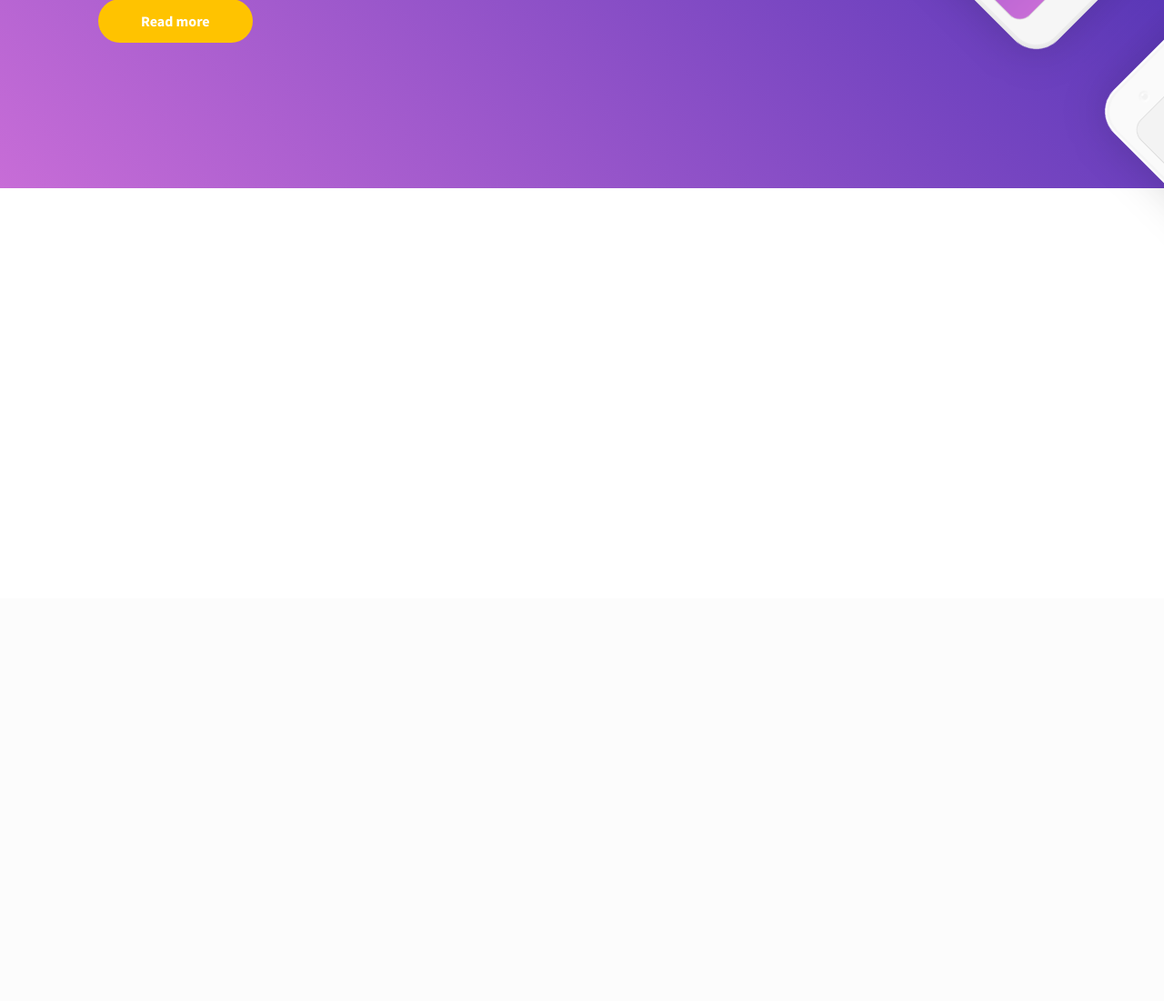
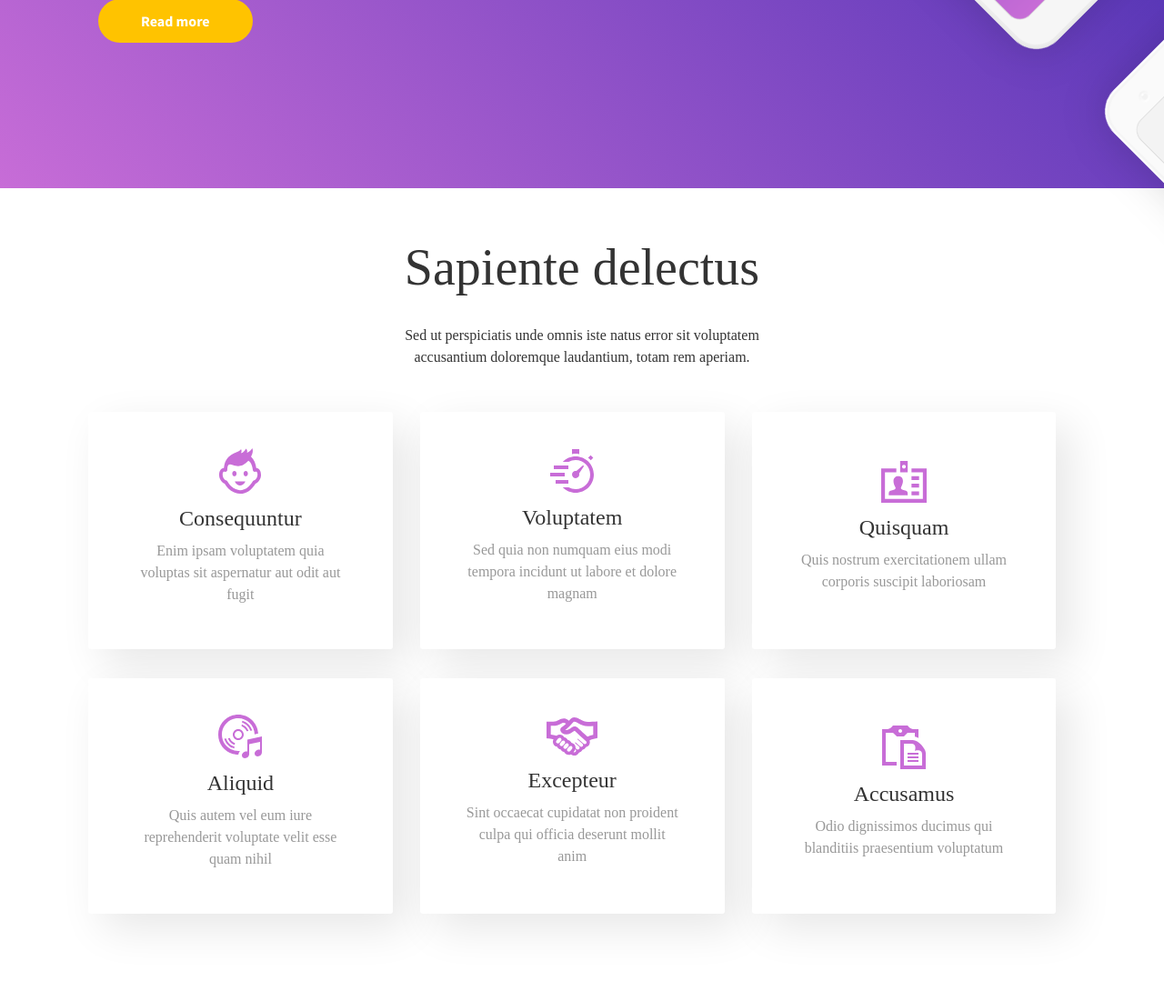
Before and after one commit to Katerina-DI/project_relap, a Node project: template source/pages/index.pug in a window 1280 px wide; the page is wider, and only the part inside the window is pictured. Shown: the part 585-1686 px from the top of that part at 91% size. Before the commit the page ends 795 px from the top of that part, so only its background shows below. Run offline with Node 20 templates, Linux system fonts and the light colour scheme; the template is opened without the code that fills it, so the values that code supplies are empty.

Commit message:
added choise-section

```diff
--- a/source/pages/index.pug
+++ b/source/pages/index.pug
@@ -9,12 +9,44 @@ html(lang="en")
         link(href="https://cdn.jsdelivr.net/npm/bootstrap@5.0.0-beta2/dist/css/bootstrap.min.css", rel="stylesheet", integrity="sha384-BmbxuPwQa2lc/FVzBcNJ7UAyJxM6wuqIj61tLrc4wSX0szH/Ev+nYRRuWlolflfl", crossorigin="anonymous")
         title RELAP
     body
-    section.home-section
-        .home-section__phones
-            img(src="../img/phones.png", alt="")
-        include ./nav.pug
-        .container
-            .home-section__info
-                b  Sint et molestiae recusandae
-                p Temporibus autem quibusdam et aut officiis debitis aut rerum necessitatibus saepe eveniet ut et voluptates repudiandae sint et molestiae non recusandae.
-                button.btn.btn-primary Read more
+        section.home-section
+            .home-section__phones
+                img(src="../img/phones.png", alt="")
+            include ./nav.pug
+            .container
+                .home-section__info
+                    b  Sint et molestiae recusandae
+                    p Temporibus autem quibusdam et aut officiis debitis aut rerum necessitatibus saepe eveniet ut et voluptates repudiandae sint et molestiae non recusandae.
+                    button.btn.btn-primary Read more
+
+        section.choise-section
+            .container
+                .choise-descr
+                    h2 Sapiente delectus
+                    p Sed ut perspiciatis unde omnis iste natus error sit voluptatem accusantium doloremque laudantium, totam rem aperiam.
+                .choiseItem
+                    .choiseItem-folow
+                        img(src="../img/Shape.svg", alt="snape")
+                        h4 Consequuntur
+                        p Enim ipsam voluptatem quia voluptas sit aspernatur aut odit aut fugit
+                    .choiseItem-pleasure
+                        img(src="../img/Shape (9).svg", alt="snape")
+                        h4 Voluptatem
+                        p Sed quia non numquam eius modi tempora incidunt ut labore et dolore magnam
+                    .choiseItem-characteristic
+                        img(src="../img/Shape (1).svg", alt="snape")
+                        h4 Quisquam
+                        p Quis nostrum exercitationem ullam corporis suscipit laboriosam
+
+                    .choiseItem-something
+                        img(src="../img/Shape (2).svg", alt="snape")
+                        h4 Aliquid
+                        p Quis autem vel eum iure reprehenderit voluptate velit esse quam nihil
+                    .choiseItem-cupidatat
+                        img(src="../img/Shape (3).svg", alt="snape")
+                        h4 Excepteur
+                        p Sint occaecat cupidatat non proident culpa qui officia deserunt mollit anim
+                    .choiseItem-promises
+                        img(src="../img/Shape (4).svg", alt="snape")
+                        h4 Accusamus
+                        p Odio dignissimos ducimus qui blanditiis praesentium voluptatum
--- a/source/styles/constants.scss
+++ b/source/styles/constants.scss
@@ -5,3 +5,4 @@ $primaryFontItalic: 'Poppins Italic';
 $primaryFontMedium: 'Poppins Medium';
 
 $white: #fff;
+$black: #333;
--- a/source/styles/main.scss
+++ b/source/styles/main.scss
@@ -50,3 +50,64 @@
 
 
 }
+.choise-section {
+    margin: 55px 0 64px;
+    .choise-descr {
+        @include flex-column;
+        align-items: center;
+        h2 {
+            font-size: 56px;
+            line-height: 64px;
+            color: $black;
+            font-family: $primaryFontBold;
+        }
+        p {
+            font-size: 16px;
+            line-height: 24px;
+            color: $black;
+            font-family: $primaryFontMedium;
+            width: 40%;
+            text-align: center;
+            padding: 23px 0 32px;
+        }
+    }
+    .choiseItem {
+        display: flex;
+        flex-wrap: wrap;
+        .choiseItem-folow ,
+        .choiseItem-pleasure ,
+        .choiseItem-characteristic ,
+        .choiseItem-something ,
+        .choiseItem-cupidatat ,
+        .choiseItem-promises {
+            @include flex-column;
+            justify-content: center;
+            align-items: center;
+            background: #FFFFFF;
+            box-shadow: 16px 16px 48px rgba(0, 0, 0, 0.0994678);
+            border-radius: 3px;
+            margin: 0 15px 32px;
+            width: 30%;
+            img {
+                padding: 40px 162px 11px;
+            }
+            h4 {
+                font-size: 24px;
+                line-height: 32px;
+                font-family: $primaryFontBold;
+                color: $black;
+                text-align: center;
+            }
+            p {
+                font-size: 16px;
+                line-height: 24px;
+                opacity: 0.5;
+                font-family: $primaryFontMedium;
+                color: $black;
+                text-align: center;
+                padding-bottom: 32px;
+                width: 70%;
+            }
+        }
+    }
+}
```
Also changed, not shown: build/styles/main.css, source/img/Shape (9).svg (added), 4 other files.
